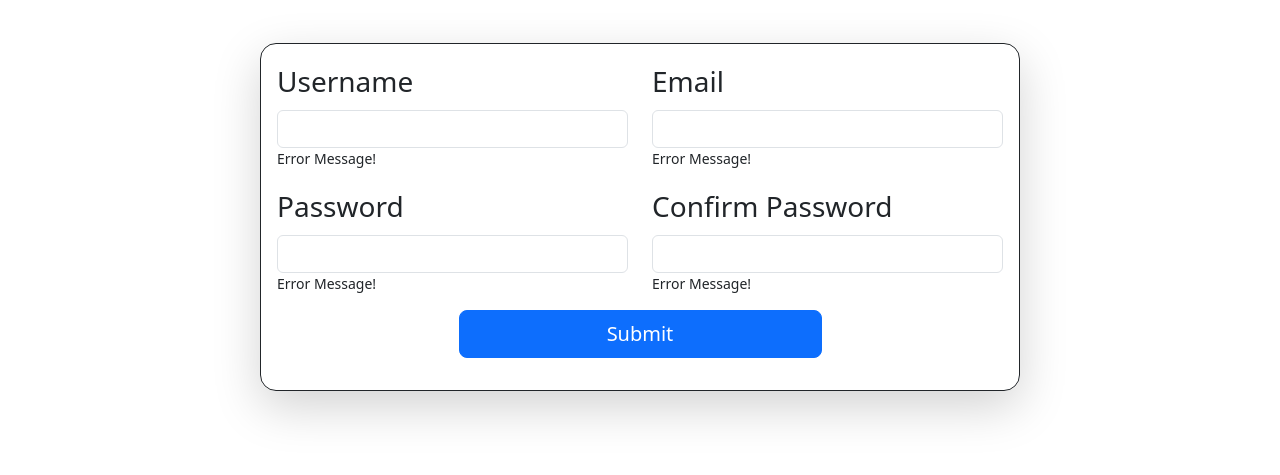
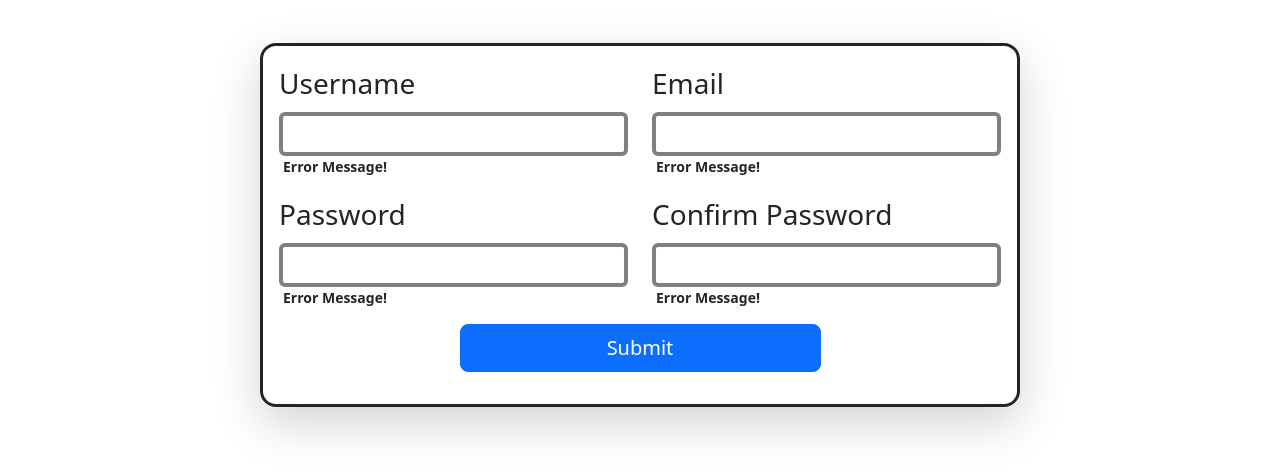
Before and after one commit to kcode93/JS-Form_Validator, a plain HTML site: page index.html in a window 1280 px wide. Shown: the part 77-552 px from the top of the page. Drawn offline with nearby package versions, Linux system fonts and the light colour scheme.

Commit message:
if applied, this commit adds focus styles to the form inputs and font weight for small tags

```diff
--- a/index.html
+++ b/index.html
@@ -31,8 +31,10 @@
 
 		<div class="container">
 			<div class="row">
-				<div class="col-8 offset-2 p-3 border border-dark rounded-4 shadow-lg">
-					<form>
+				<div
+					class="col-8 offset-2 p-3 border border-3 border-dark rounded-4 shadow-lg"
+				>
+					<form id="registration_form">
 						<div class="row">
 							<div class="col-md-6">
 								<div class="mb-3">
--- a/resources/css/style.css
+++ b/resources/css/style.css
@@ -0,0 +1,16 @@
+#registration_form {
+	input[type='text'],
+	input[type='password'],
+	input[type='email'] {
+		border: 0.25rem solid gray;
+	}
+
+	small {
+		font-weight: bold;
+		margin-left: 0.25rem;
+	}
+}
+
+#registration_form input:focus {
+	border: 0.25rem solid lightpink;
+}
```
